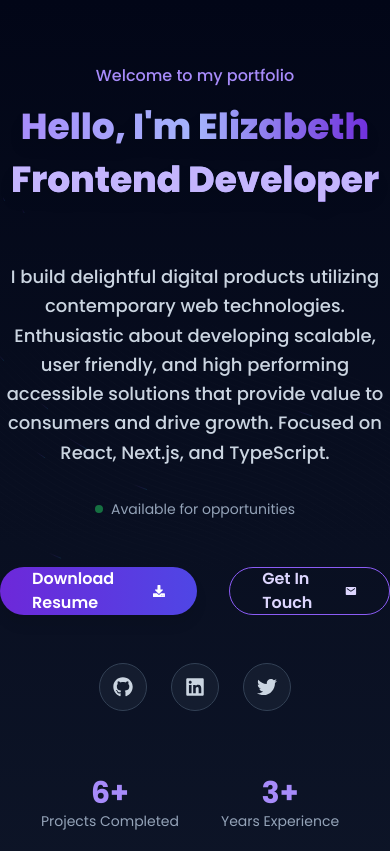
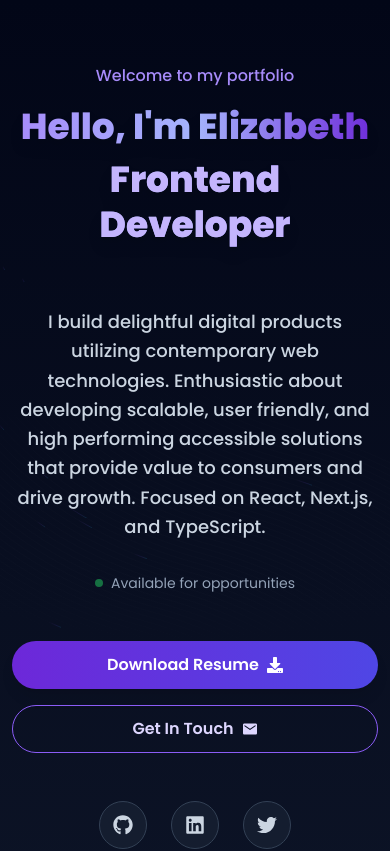
Before and after one commit to Lizzietrust/Elizabeth-s-Portfolio, a Next.js app: page / in a window 390 px wide. Shown: the top 851 px of the page. Built offline with nearby package versions, Linux system fonts and the light colour scheme.

Commit message:
Update Hero component styles for improved responsiveness and accessibility. Changed resume link to specific file name and adjusted layout for better mobile support.

```diff
--- a/src/app/components/Hero.tsx
+++ b/src/app/components/Hero.tsx
@@ -7,7 +7,7 @@ const Hero = () => {
   return (
     <section
       aria-labelledby="hero-title"
-      className="py-16 pb-28 relative bg-gradient-to-b from-slate-950 to-slate-900 min-h-screen flex items-center"
+      className="py-16 pb-28 relative bg-gradient-to-b from-slate-950 to-slate-900 min-h-screen flex items-center px-3 md:px-0"
     >
       <BackgroundBeams />
       <div className="flex items-center justify-center flex-col relative z-10">
@@ -40,18 +40,18 @@ const Hero = () => {
           </div>
         </div>
 
-        <div className="flex items-center justify-center gap-8 mt-12 relative z-10">
+        <div className="block md:flex items-center justify-center gap-8 mt-12 relative z-10 w-full">
           <a
-            href="/assets/Resume.pdf"
+            href="/assets/Elizabeth-Ohida-Resume.pdf"
             download
-            className="inline-flex items-center justify-center h-12 px-8 rounded-full bg-gradient-to-r from-violet-700 to-indigo-600 text-white font-semibold shadow-lg transition-all duration-200 hover:from-violet-600 hover:to-indigo-500 hover:scale-105 focus:outline-none focus:ring-2 focus:ring-violet-400 text-base gap-2"
+            className="flex md:inline-flex items-center justify-center h-12 px-8 rounded-full bg-gradient-to-r from-violet-700 to-indigo-600 text-white font-semibold shadow-lg transition-all duration-200 hover:from-violet-600 hover:to-indigo-500 hover:scale-105 focus:outline-none focus:ring-2 focus:ring-violet-400 text-base gap-2 mb-4 md:mb-0"
             aria-label="Download My Resume"
           >
             Download Resume <FaDownload />
           </a>
           <a
             href="mailto:ohidaelizabeth3@gmail.com"
-            className="inline-flex items-center justify-center h-12 px-8 rounded-full border border-violet-500 text-violet-200 font-semibold bg-transparent hover:bg-violet-700 hover:text-white transition-all duration-200 hover:scale-105 focus:outline-none focus:ring-2 focus:ring-violet-400 text-base gap-2"
+            className="flex md:inline-flex items-center justify-center h-12 px-8 rounded-full border border-violet-500 text-violet-200 font-semibold bg-transparent hover:bg-violet-700 hover:text-white transition-all duration-200 hover:scale-105 focus:outline-none focus:ring-2 focus:ring-violet-400 text-base gap-2"
             aria-label="Send me an email"
           >
             Get In Touch <IoMdMail />
@@ -79,7 +79,7 @@ const Hero = () => {
         {/* Stats */}
         <div className="grid grid-cols-2 md:grid-cols-4 gap-8 mt-16 animate-fadeIn delay-400">
           <div className="text-center">
-            <div className="text-3xl font-bold text-violet-400">6+</div>
+            <div className="text-3xl font-bold text-violet-400">9+</div>
             <div className="text-sm text-slate-400">Projects Completed</div>
           </div>
           <div className="text-center">
```
